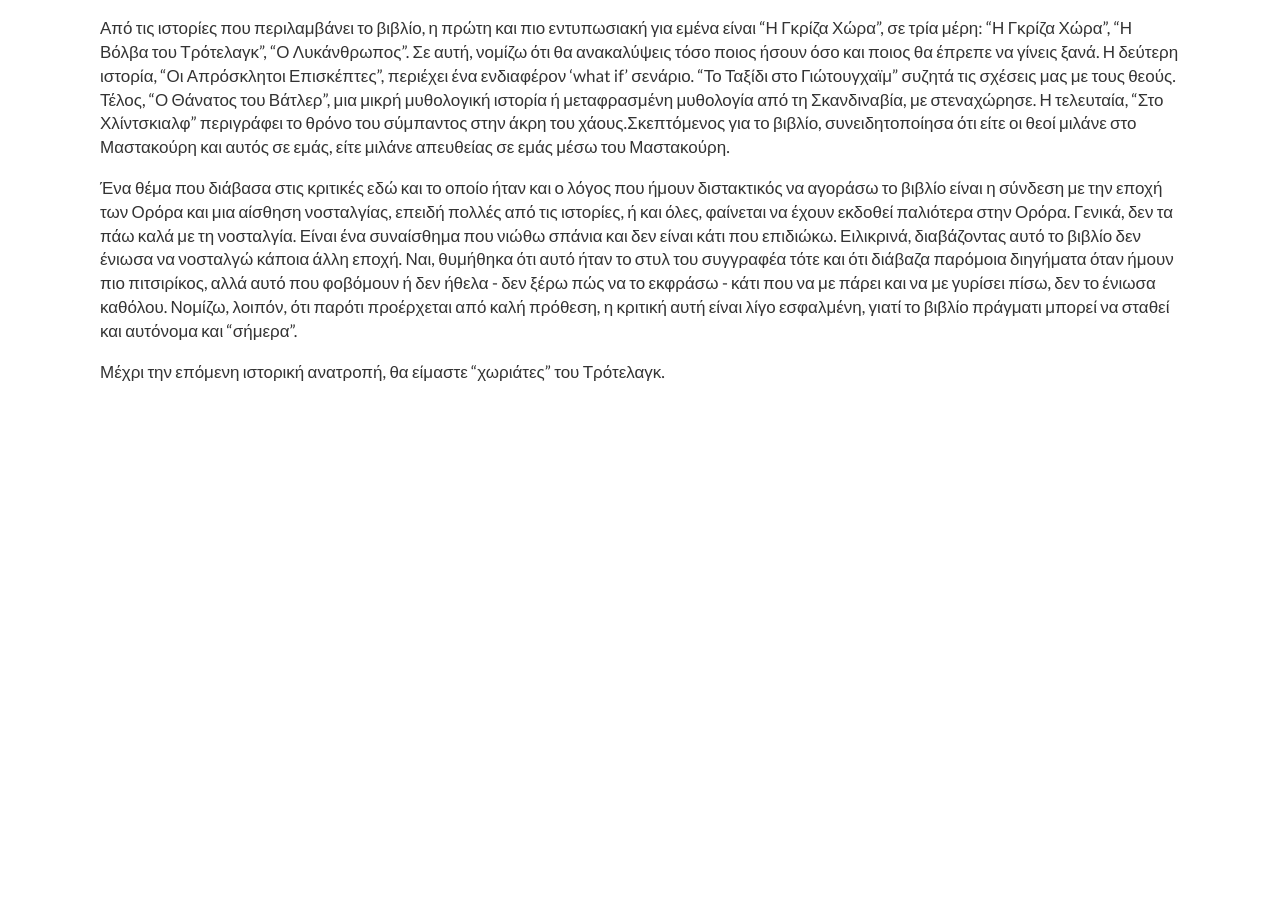
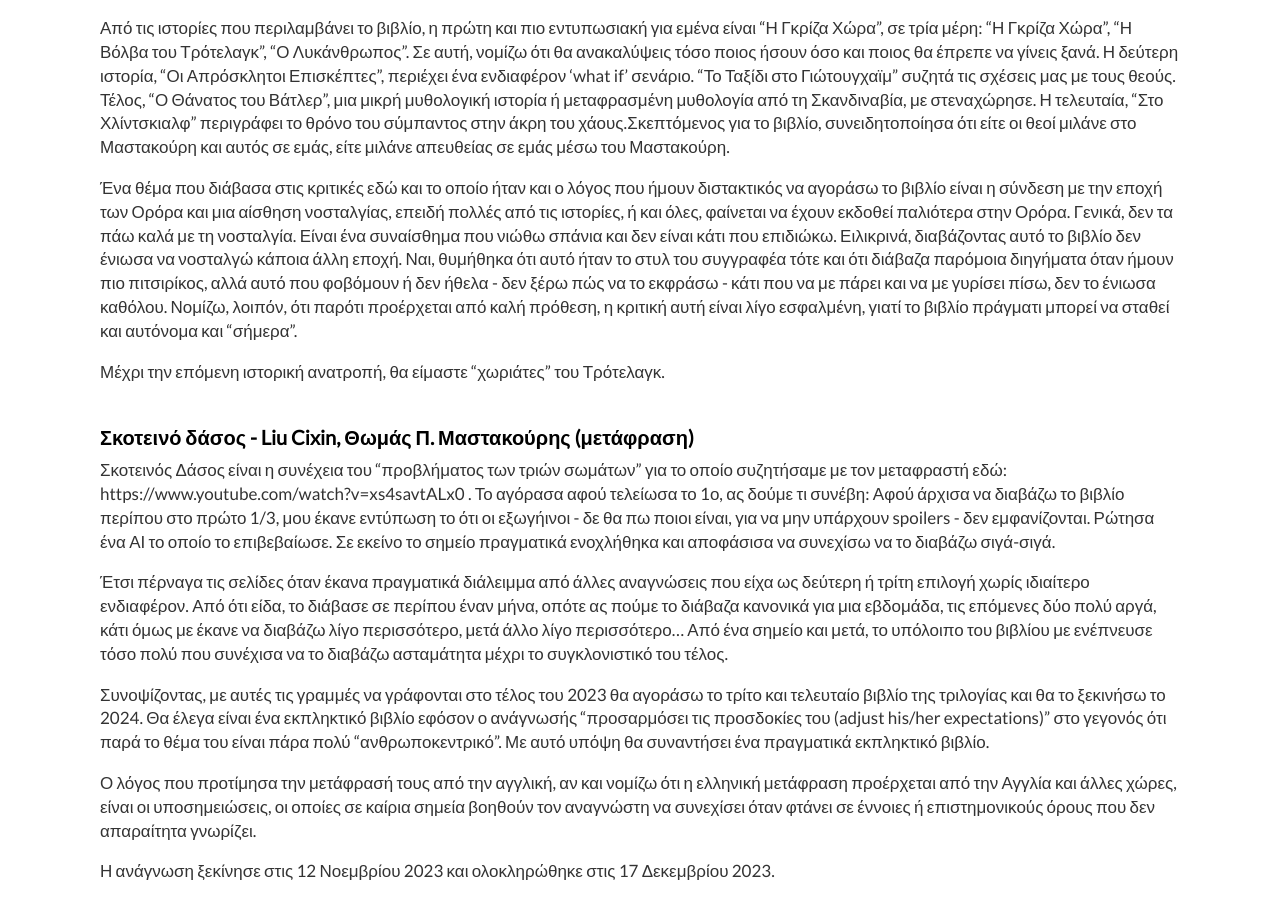
Before and after one commit to dimitrismistriotis/dimitrismistriotis.github.io, a Jekyll site: the page built from _posts/2023-01-22-books_of_2023.md, in a window 1280 px wide and 900 px high, scrolled down 820 px. Built offline with Jekyll 4.4.1, drawn with Linux system fonts in a browser that asks for light colours; our own code applies the rules of GitHub Pages for plain Markdown files; before the commit the page ends 1220 px from its top, so only the background shows below that.

Commit message:
Dark Forest

```diff
--- a/_posts/2023-01-22-books_of_2023.md
+++ b/_posts/2023-01-22-books_of_2023.md
@@ -20,3 +20,15 @@
 Ένα θέμα που διάβασα στις κριτικές εδώ και το οποίο ήταν και ο λόγος που ήμουν διστακτικός να αγοράσω το βιβλίο είναι η σύνδεση με την εποχή των Ορόρα και μια αίσθηση νοσταλγίας, επειδή πολλές από τις ιστορίες, ή και όλες, φαίνεται να έχουν εκδοθεί παλιότερα στην Ορόρα. Γενικά, δεν τα πάω καλά με τη νοσταλγία. Είναι ένα συναίσθημα που νιώθω σπάνια και δεν είναι κάτι που επιδιώκω. Ειλικρινά, διαβάζοντας αυτό το βιβλίο δεν ένιωσα να νοσταλγώ κάποια άλλη εποχή. Ναι, θυμήθηκα ότι αυτό ήταν το στυλ του συγγραφέα τότε και ότι διάβαζα παρόμοια διηγήματα όταν ήμουν πιο πιτσιρίκος, αλλά αυτό που φοβόμουν ή δεν ήθελα - δεν ξέρω πώς να το εκφράσω - κάτι που να με πάρει και να με γυρίσει πίσω, δεν το ένιωσα καθόλου. Νομίζω, λοιπόν, ότι παρότι προέρχεται από καλή πρόθεση, η κριτική αυτή είναι λίγο εσφαλμένη, γιατί το βιβλίο πράγματι μπορεί να σταθεί και αυτόνομα και "σήμερα".
 
 Μέχρι την επόμενη ιστορική ανατροπή, θα είμαστε "χωριάτες" του Τρότελαγκ.
+
+## Σκοτεινό δάσος - Liu Cixin, Θωμάς Π. Μαστακούρης (μετάφραση)
+
+Σκοτεινός Δάσος είναι η συνέχεια του "προβλήματος των τριών σωμάτων" για το οποίο συζητήσαμε με τον μεταφραστή εδώ: https://www.youtube.com/watch?v=xs4savtALx0 . Το αγόρασα αφού τελείωσα το 1ο, ας δούμε τι συνέβη: Αφού άρχισα να διαβάζω το βιβλίο περίπου στο πρώτο 1/3, μου έκανε εντύπωση το ότι οι εξωγήινοι - δε θα πω ποιοι είναι, για να μην υπάρχουν spoilers - δεν εμφανίζονται. Ρώτησα ένα ΑΙ το οποίο το επιβεβαίωσε. Σε εκείνο το σημείο πραγματικά ενοχλήθηκα και αποφάσισα να συνεχίσω να το διαβάζω σιγά-σιγά.
+
+Έτσι πέρναγα τις σελίδες όταν έκανα πραγματικά διάλειμμα από άλλες αναγνώσεις που είχα ως δεύτερη ή τρίτη επιλογή χωρίς ιδιαίτερο ενδιαφέρον. Από ότι είδα, το διάβασε σε περίπου έναν μήνα, οπότε ας πούμε το διάβαζα κανονικά για μια εβδομάδα, τις επόμενες δύο πολύ αργά, κάτι όμως με έκανε να διαβάζω λίγο περισσότερο, μετά άλλο λίγο περισσότερο… Από ένα σημείο και μετά, το υπόλοιπο του βιβλίου με ενέπνευσε τόσο πολύ που συνέχισα να το διαβάζω ασταμάτητα μέχρι το συγκλονιστικό του τέλος.
+
+Συνοψίζοντας, με αυτές τις γραμμές να γράφονται στο τέλος του 2023 θα αγοράσω το τρίτο και τελευταίο βιβλίο της τριλογίας και θα το ξεκινήσω το 2024. Θα έλεγα είναι ένα εκπληκτικό βιβλίο εφόσον ο ανάγνωσής "προσαρμόσει τις προσδοκίες του (adjust his/her expectations)" στο γεγονός ότι παρά το θέμα του είναι πάρα πολύ "ανθρωποκεντρικό". Με αυτό υπόψη θα συναντήσει ένα πραγματικά εκπληκτικό βιβλίο.
+
+Ο λόγος που προτίμησα την μετάφρασή τους από την αγγλική, αν και νομίζω ότι η ελληνική μετάφραση προέρχεται από την Αγγλία και άλλες χώρες, είναι οι υποσημειώσεις, οι οποίες σε καίρια σημεία βοηθούν τον αναγνώστη να συνεχίσει όταν φτάνει σε έννοιες ή επιστημονικούς όρους που δεν απαραίτητα γνωρίζει.
+
+Η ανάγνωση ξεκίνησε στις 12 Νοεμβρίου 2023 και ολοκληρώθηκε στις 17 Δεκεμβρίου 2023.
```
